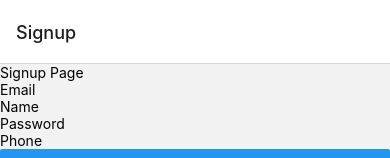
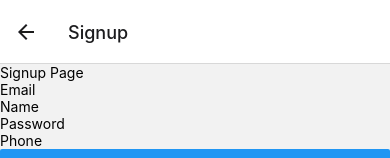
Before and after one commit to adityasingh393/native-authentication, a React Native app: screen /Signup in a window 390 px wide. Shown: the top 158 px of the page. Built offline with nearby package versions, Linux system fonts and the light colour scheme; what react-native-mmkv would draw is missing.

Commit message:
added private and public routes

```diff
--- a/src/redux/slice.ts/authslice.ts
+++ b/src/redux/slice.ts/authslice.ts
@@ -8,6 +8,7 @@ const initialState: AuthState = {
     isAuthenticated: false,
     user: null,
 };
+
 const authSlice = createSlice({
     name: 'auth',
     initialState,
@@ -32,6 +33,7 @@ const authSlice = createSlice({
             const userString = storage.getString('user');
             if (userString) {
                 const user = JSON.parse(userString);
+                state.isAuthenticated = true;
                 state.user = user;
             }
         },
--- a/src/screens/ScreenHome/Home.tsx
+++ b/src/screens/ScreenHome/Home.tsx
@@ -8,18 +8,18 @@ import { HomeScreenProps } from '../../utlis/interfaces';
 
 const Home: React.FC<HomeScreenProps> = ({ navigation }) => {
   const user = useSelector((state: RootState) => state.auth.user);
-  const isAuthenticated = useSelector((state: RootState) => state.auth.isAuthenticated);
+  // const isAuthenticated = useSelector((state: RootState) => state.auth.isAuthenticated);
   const dispatch = useDispatch();
 
-  useEffect(() => {
-    if (!isAuthenticated) {
-      navigation.navigate('Login');
-    }
-  }, [isAuthenticated]);
+  // useEffect(() => {
+  //   if (!isAuthenticated) {
+  //     navigation.navigate('Login');
+  //   }
+  // }, [isAuthenticated]);
 
   const handleLogout = () => {
     dispatch(logout());
-    navigation.navigate('Login');
+    // navigation.navigate('Login');
   };
 
   return (
--- a/src/utlis/Routes.tsx
+++ b/src/utlis/Routes.tsx
@@ -2,24 +2,35 @@ import React, { useEffect } from 'react';
 import { NavigationContainer } from '@react-navigation/native';
 import { createStackNavigator } from '@react-navigation/stack';
 import { useDispatch, useSelector } from 'react-redux';
-import { checkAuth } from '../redux/slice.ts/authslice';
 import { RootState } from '../redux/store';
 import Signup from '../screens/ScreenSingup/Signup';
 import Login from '../screens/ScreenLogin/Login';
 import Home from '../screens/ScreenHome/Home';
 import { AuthStackParamList } from './interfaces';
+import { checkAuth } from '../redux/slice.ts/authslice';
 
 const Stack = createStackNavigator<AuthStackParamList>();
 
 const Routes = () => {
     const isAuthenticated = useSelector((state: RootState) => state.auth.isAuthenticated);
+    const dispatch = useDispatch();
+
+    // useEffect(() => {
+    //     dispatch(checkAuth());
+    // }, [dispatch]);
 
     return (
         <NavigationContainer>
-            <Stack.Navigator initialRouteName={isAuthenticated ? "Home" : "Singup"}>
-                <Stack.Screen name="Signup" component={Signup} />
-                <Stack.Screen name="Login" component={Login} />
-                <Stack.Screen name="Home" component={Home} />
+            <Stack.Navigator initialRouteName='Home'>
+                {isAuthenticated ? (
+                    <Stack.Screen name="Home" component={Home} />
+                ) : (
+                    <>
+                        <Stack.Screen name="Login" component={Login} />
+                        <Stack.Screen name="Signup" component={Signup} />
+                        {/* abhi yaha ye ho rha ki startingn pafe hi login ka ho gya hai agar mai waha handle ni kr rha to  */}
+                    </>
+                )}
             </Stack.Navigator>
         </NavigationContainer>
     );
```
